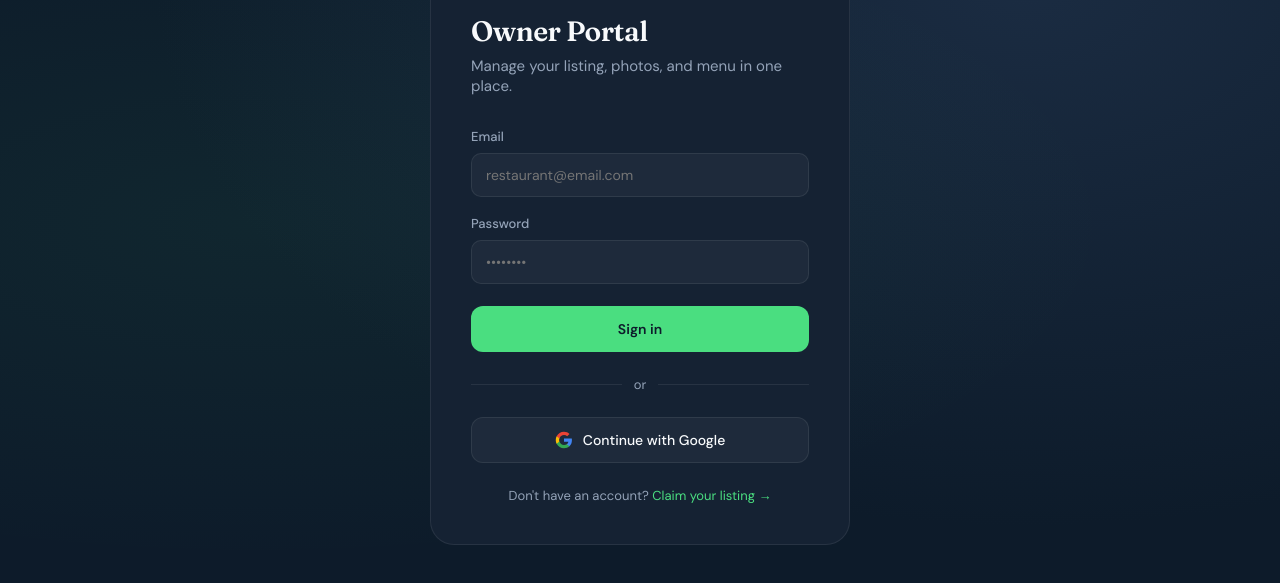
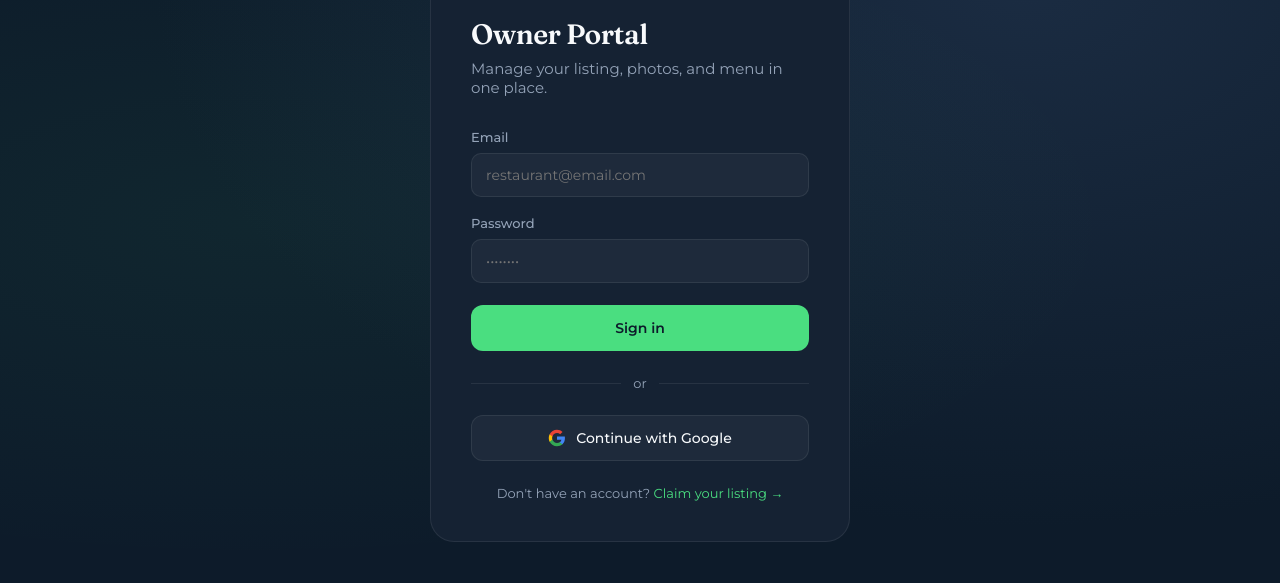
Before and after one commit to jartaman/kwb-portal, a plain HTML site: page index.html in a window 1280 px wide. Shown: the part 177-760 px from the top of the page. Drawn offline with Linux system fonts and the light colour scheme.

Commit message:
font Montserrat

```diff
--- a/index.html
+++ b/index.html
@@ -4,7 +4,7 @@
 <meta charset="UTF-8">
 <meta name="viewport" content="width=device-width, initial-scale=1.0">
 <title>KWB Owner Portal</title>
-<link href="https://fonts.googleapis.com/css2?family=DM+Sans:wght@300;400;500;600&family=Fraunces:ital,wght@0,300;0,600;1,300&display=swap" rel="stylesheet">
+<link href="https://fonts.googleapis.com/css2?family=Montserrat:wght@300;400;500;600;700family=DM+Sans:wght@300;400;500;600&family=Fraunces:ital,wght@0,300;0,600;1,300family=Fraunces:ital,wght@0,300;0,600;1,300&display=swap" rel="stylesheet">
 <style>
   :root {
     --navy: #0d1b2a;
@@ -22,7 +22,7 @@
   * { margin: 0; padding: 0; box-sizing: border-box; }
 
   body {
-    font-family: 'DM Sans', sans-serif;
+    font-family: 'Montserrat', sans-serif;
     background: var(--navy);
     color: var(--white);
     min-height: 100vh;
@@ -293,7 +293,7 @@
     flex: 1; background: var(--card);
     border: 1px solid var(--border); border-radius: 12px;
     padding: 14px 18px; color: var(--white); font-size: 15px;
-    font-family: 'DM Sans', sans-serif;
+    font-family: 'Montserrat', sans-serif;
     outline: none; transition: border-color 0.2s;
   }
 
@@ -304,7 +304,7 @@
     background: var(--green); color: var(--navy);
     border: none; border-radius: 12px; padding: 14px 24px;
     font-size: 14px; font-weight: 600; cursor: pointer;
-    font-family: 'DM Sans', sans-serif;
+    font-family: 'Montserrat', sans-serif;
     transition: all 0.2s; white-space: nowrap;
   }
 
@@ -314,7 +314,7 @@
     background: var(--card); color: var(--white);
     border: 1px solid var(--border); border-radius: 12px;
     padding: 12px 20px; font-size: 14px; font-weight: 500;
-    cursor: pointer; font-family: 'DM Sans', sans-serif;
+    cursor: pointer; font-family: 'Montserrat', sans-serif;
     transition: all 0.2s;
   }
 
@@ -467,7 +467,7 @@
     width: 100%; background: var(--card);
     border: 1px solid var(--border); border-radius: 10px;
     padding: 12px 14px; color: var(--white); font-size: 14px;
-    font-family: 'DM Sans', sans-serif; outline: none;
+    font-family: 'Montserrat', sans-serif; outline: none;
     transition: border-color 0.2s;
   }
 
@@ -536,7 +536,7 @@
     width: 100%; padding: 13px; border-radius: 12px;
     background: var(--card); border: 1px solid var(--border);
     color: var(--white); font-size: 14px; font-weight: 500;
-    cursor: pointer; font-family: 'DM Sans', sans-serif;
+    cursor: pointer; font-family: 'Montserrat', sans-serif;
     display: flex; align-items: center; justify-content: center; gap: 10px;
     transition: all 0.2s;
   }
@@ -579,7 +579,7 @@
   .time-input {
     background: var(--navy-3); border: 1px solid var(--border);
     border-radius: 8px; padding: 7px 12px; color: var(--white);
-    font-size: 13px; font-family: 'DM Sans', sans-serif; outline: none;
+    font-size: 13px; font-family: 'Montserrat', sans-serif; outline: none;
     width: 90px;
   }
 
```
